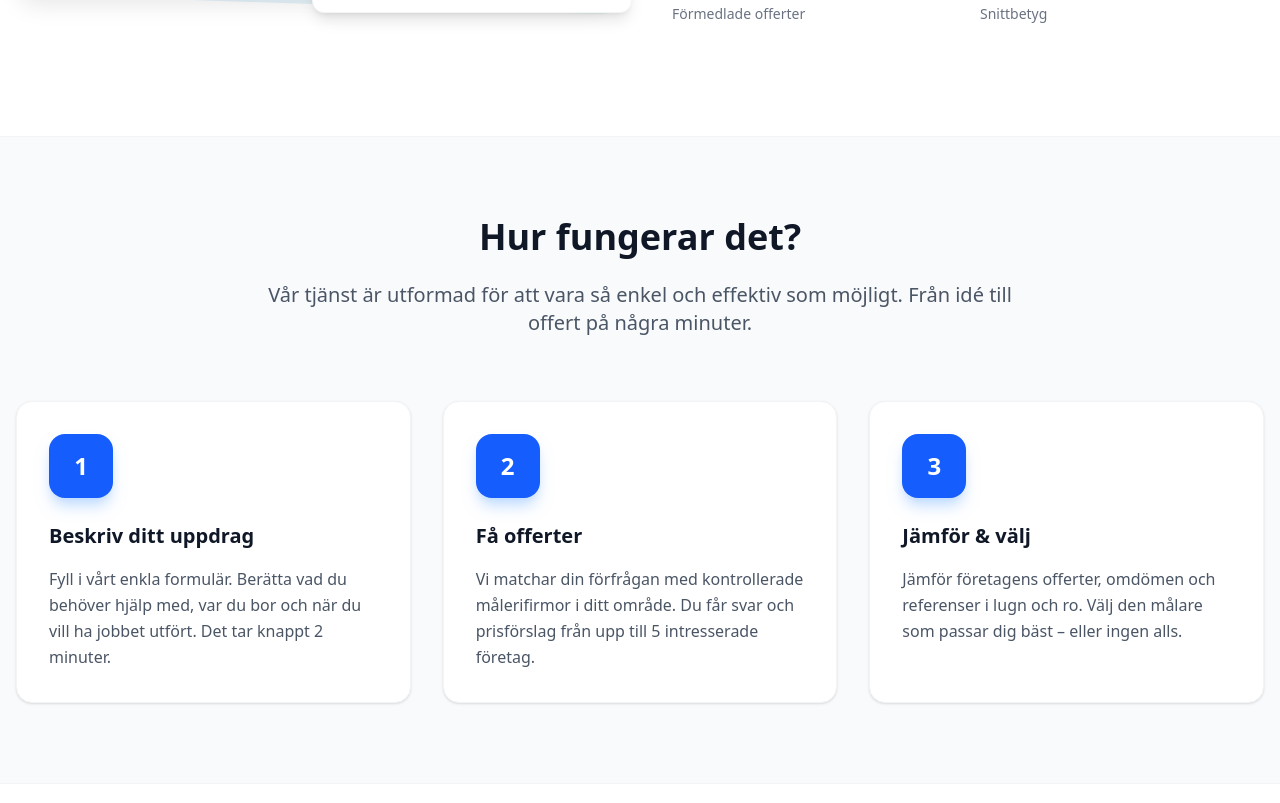
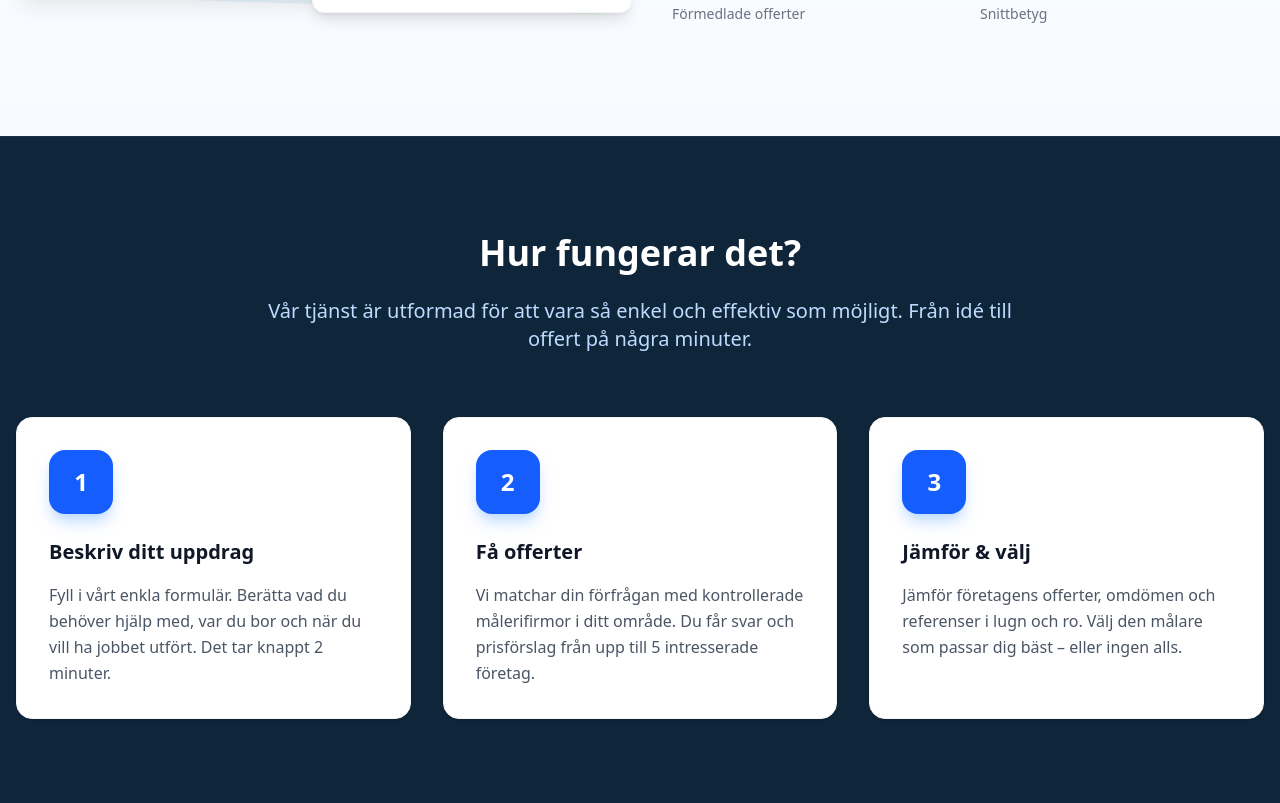
Before and after one commit to Jacobhaf/malarnas-se, a Next.js app: page / in a window 1280 px wide. Shown: the part 1637-2440 px from the top of the page. Built offline with nearby package versions, Linux system fonts and the light colour scheme.

Commit message:
style: enhance homepage with distinct color blocks

```diff
--- a/src/app/page.tsx
+++ b/src/app/page.tsx
@@ -87,7 +87,7 @@ export default function Home() {
       </section>
 
       {/* Intro / Vision Section */}
-      <section className="py-20 lg:py-28 bg-white relative">
+      <section className="py-20 lg:py-28 bg-gradient-to-b from-white to-blue-50/50 relative">
         <div className="container mx-auto px-4">
           <div className="grid lg:grid-cols-2 gap-16 items-center">
             <div className="order-2 lg:order-1">
@@ -138,18 +138,18 @@ export default function Home() {
       </section>
 
       {/* How it Works (Process) */}
-      <section className="py-20 bg-gray-50 border-y border-gray-100">
+      <section className="py-24 bg-[#0f253a] text-white relative border-y border-white/5">
         <div className="container mx-auto px-4">
           <div className="text-center max-w-3xl mx-auto mb-16">
-            <h2 className="text-3xl md:text-4xl font-bold text-gray-900 mb-6">Hur fungerar det?</h2>
-            <p className="text-xl text-gray-600">
+            <h2 className="text-3xl md:text-4xl font-bold text-white mb-6">Hur fungerar det?</h2>
+            <p className="text-xl text-blue-200">
               Vår tjänst är utformad för att vara så enkel och effektiv som möjligt. Från idé till offert på några minuter.
             </p>
           </div>
 
           <div className="grid md:grid-cols-3 gap-8 relaltive">
             {/* Connector Line (Desktop) */}
-            <div className="hidden md:block absolute top-[var(--y-center)] left-0 w-full h-1 bg-blue-100 -z-10"></div>
+            <div className="hidden md:block absolute top-[var(--y-center)] left-0 w-full h-1 bg-blue-800/50 -z-10"></div>
 
             {/* Step 1 */}
             <div className="bg-white p-8 rounded-2xl shadow-sm hover:shadow-lg transition-all border border-gray-100 relative group">
@@ -188,7 +188,7 @@ export default function Home() {
       </section>
 
       {/* Services Grid */}
-      <section className="py-20 bg-white">
+      <section className="py-24 bg-gray-50">
         <div className="container mx-auto px-4">
           <div className="text-center mb-16">
             <h2 className="text-3xl md:text-4xl font-bold text-gray-900 mb-4">Vad behöver du hjälp med?</h2>
@@ -225,7 +225,7 @@ export default function Home() {
       </section>
 
       {/* Counties Section - Replaced with Map + List */}
-      <section id="counties" className="py-20 bg-gray-50">
+      <section id="counties" className="py-24 bg-white">
         <div className="container mx-auto px-4">
           <div className="text-center mb-16">
             <h2 className="text-3xl md:text-4xl font-bold text-gray-900 mb-6">Vi finns i hela Sverige</h2>
```
